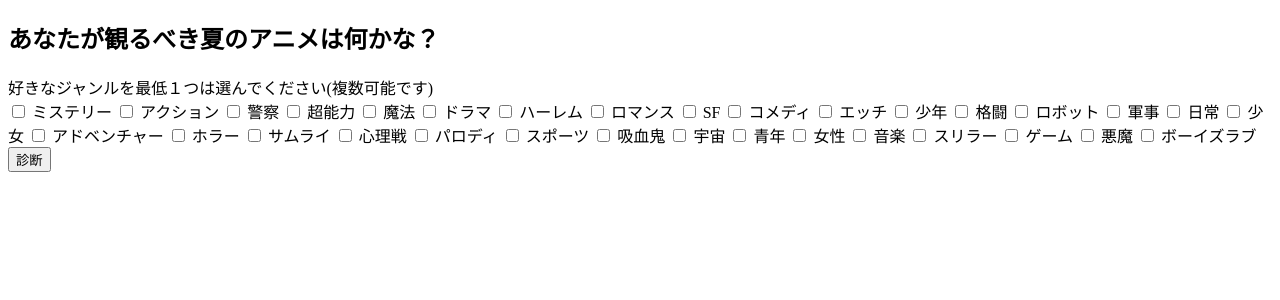
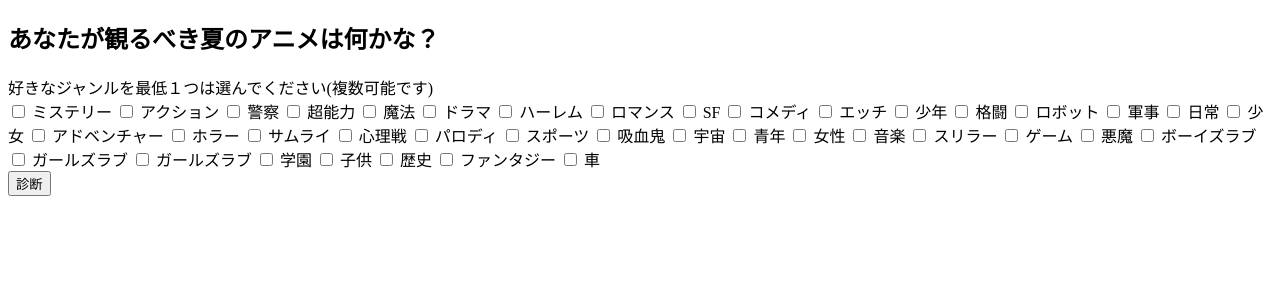
Before and after one commit to hibikino-hakkason/summer-web, a Django app: page /jquery/recommend in a window 1280 px wide. Shown: the top 300 px of the page. Run offline with Django 3.2, Linux system fonts and the light colour scheme.

Commit message:
ジャンルボタンの追加

```diff
--- a/myapp/templates/recommend.html
+++ b/myapp/templates/recommend.html
@@ -110,6 +110,28 @@
 
                     <input type="checkbox" id="BL" name="movie" value="ボーイズラブ" />
                     <label for="BL">ボーイズラブ</label>
+
+                    <input type="checkbox" id="GL" name="movie" value="ボーイズラブ" />
+                    <label for="GL">ガールズラブ</label>
+
+                    <input type="checkbox" id="GL" name="movie" value="ボーイズラブ" />
+                    <label for="GL">ガールズラブ</label>
+
+                    <input type="checkbox" id="School" name="movie" value="学園" />
+                    <label for="School">学園</label>
+
+                    <input type="checkbox" id="Kids" name="movie" value="子供" />
+                    <label for="Kids">子供</label>
+
+                    <input type="checkbox" id="Historical" name="movie" value="歴史" />
+                    <label for="Historical">歴史</label>
+
+                    <input type="checkbox" id="Fantasy" name="movie" value="ファンタジー" />
+                    <label for="Fantasy">ファンタジー</label>
+
+                    <input type="checkbox" id="Cars" name="movie" value="車" />
+                    <label for="Cars">車</label>
+
                 <br>
                 <input type="submit" id="button" name="button" value="診断">
                 </br>
```
